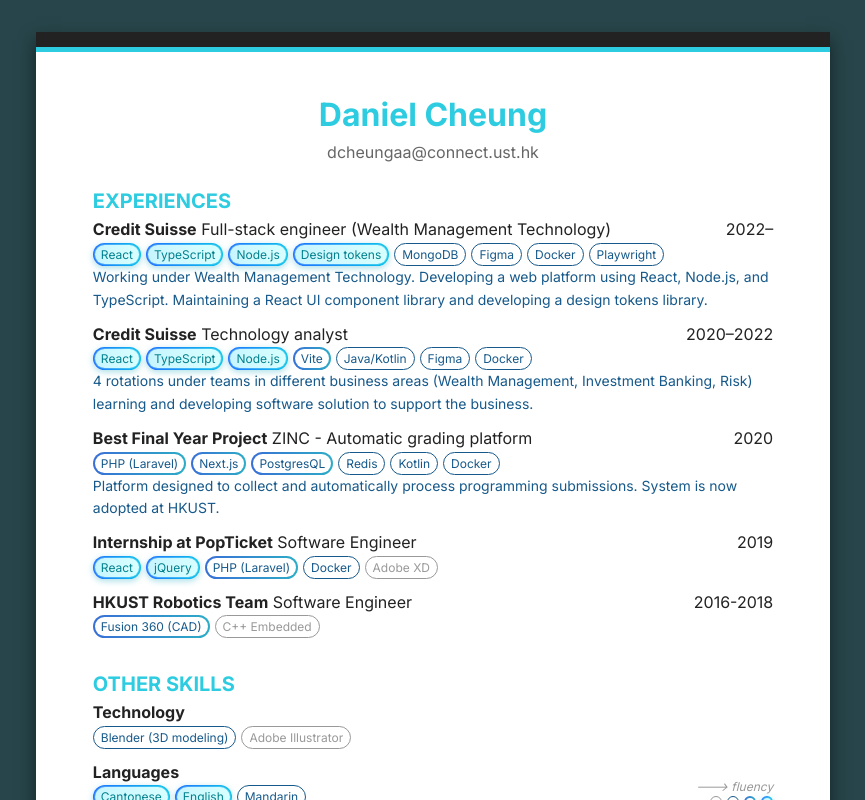
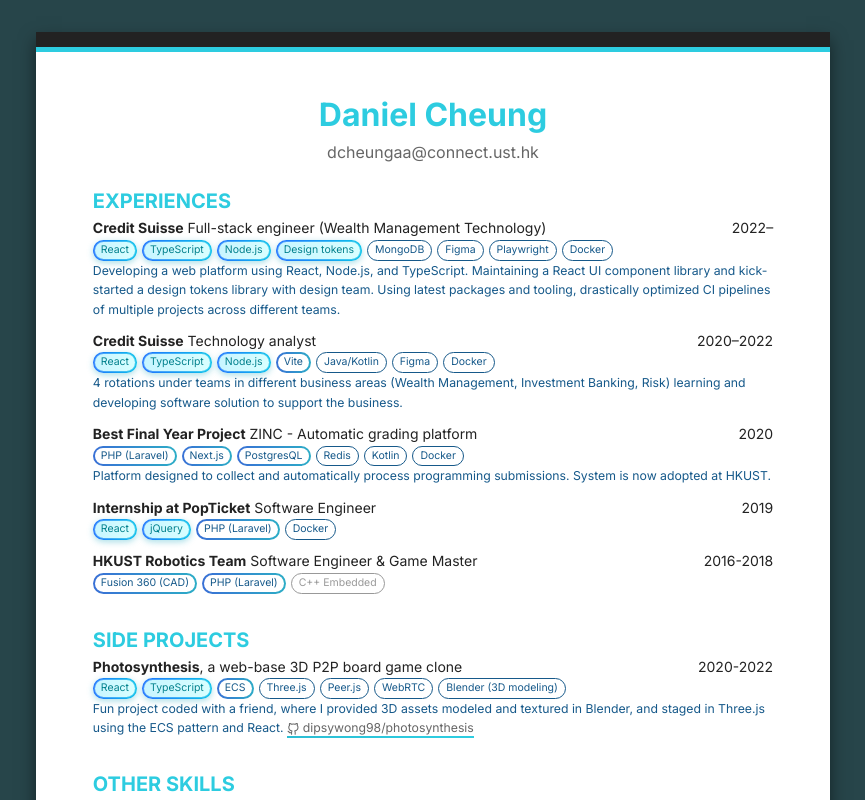
Before and after one commit to danvim/cv, a React (Vite) app: page / in a window 1280 px wide. Shown: the top 800 px of the page, without its empty margins (207-1072 px from the left). Built offline with nearby package versions, Linux system fonts and the light colour scheme.

Commit message:
Add Photosynthesis to CV and rearranged content. Add tel

```diff
--- a/package.json
+++ b/package.json
@@ -10,6 +10,7 @@
   "dependencies": {
     "react": "^18.0.0",
     "react-dom": "^18.0.0",
+    "react-feather": "^2.0.10",
     "styled-components": "^5.3.5"
   },
   "devDependencies": {
--- a/src/App.tsx
+++ b/src/App.tsx
@@ -16,12 +16,22 @@
 import { LI, UL } from "./components/LI";
 import identityImg from "./identity.png";
 import { Logo } from "./components/Logo";
+import { GitHub } from "react-feather";
+
+const tel = import.meta.env.VITE_TEL;
+
+console.log(tel);
 
 const App: FC = () => (
   <A4>
     <Box column centerItems style={{ marginBottom: 20 }}>
       <Heading>Daniel Cheung</Heading>
       <Box gap={32}>
+        {typeof tel === "string" && tel !== "" ? (
+          <Text size={16} color="#666">
+            {tel}
+          </Text>
+        ) : null}
         <Text size={16} color="#666">
           dcheungaa@connect.ust.hk
         </Text>
@@ -45,13 +55,15 @@
               <PerfectTag>Design tokens</PerfectTag>
               <Tag>MongoDB</Tag>
               <Tag>Figma</Tag>
+              <Tag>Playwright</Tag>
               <Tag>Docker</Tag>
-              <Tag>Playwright</Tag>
             </Box>
             <Desc>
-              Working under Wealth Management Technology. Developing a web
-              platform using React, Node.js, and TypeScript. Maintaining a React
-              UI component library and developing a design tokens library.
+              Developing a web platform using React, Node.js, and TypeScript.
+              Maintaining a React UI component library and kick-started a design
+              tokens library with design team. Using latest packages and
+              tooling, drastically optimized CI pipelines of multiple projects
+              across different teams.
             </Desc>
           </Box>
         </LI>
@@ -111,7 +123,6 @@
                 <PerfectTag>jQuery</PerfectTag>
                 <NiceTag>PHP (Laravel)</NiceTag>
                 <Tag>Docker</Tag>
-                <LesserTag>Adobe XD</LesserTag>
               </Box>
             </Box>
           </Entry>
@@ -120,10 +131,12 @@
           <Entry dated="2016-2018">
             <Box column>
               <Text>
-                <strong>HKUST Robotics Team</strong> Software Engineer
+                <strong>HKUST Robotics Team</strong> Software Engineer & Game
+                Master
               </Text>
               <Box gap={5}>
                 <NiceTag>Fusion 360 (CAD)</NiceTag>
+                <NiceTag>PHP (Laravel)</NiceTag>
                 <LesserTag>C++ Embedded</LesserTag>
               </Box>
             </Box>
@@ -132,15 +145,41 @@
       </UL>
     </Section>
 
+    <Section title="Side projects">
+      <UL>
+        <LI>
+          <Box column>
+            <Entry dated="2020-2022">
+              <Text>
+                <strong>Photosynthesis</strong>, a web-base 3D P2P board game
+                clone
+              </Text>
+            </Entry>
+            <Box gap={5}>
+              <PerfectTag>React</PerfectTag>
+              <PerfectTag>TypeScript</PerfectTag>
+              <NiceTag>ECS</NiceTag>
+              <Tag>Three.js</Tag>
+              <Tag>Peer.js</Tag>
+              <Tag>WebRTC</Tag>
+              <Tag>Blender (3D modeling)</Tag>
+            </Box>
+            <Desc>
+              Fun project coded with a friend, where I provided 3D assets
+              modeled and textured in Blender, and staged in Three.js using the
+              ECS pattern and React.{" "}
+              <a href="https://github.com/dipsywong98/photosynthesis">
+                <GitHub size="1em" style={{ verticalAlign: "text-bottom" }} />{" "}
+                dipsywong98/photosynthesis
+              </a>
+            </Desc>
+          </Box>
+        </LI>
+      </UL>
+    </Section>
+
     <Section title="Other skills">
       <UL>
-        <LI>
-          <strong>Technology</strong>
-          <Box gap={5}>
-            <Tag>Blender (3D modeling)</Tag>
-            <LesserTag>Adobe Illustrator</LesserTag>
-          </Box>
-        </LI>
         <LI>
           <Box column>
             <strong>Languages</strong>
--- a/src/index.scss
+++ b/src/index.scss
@@ -15,6 +15,7 @@
   -moz-osx-font-smoothing: grayscale;
   line-height: 1.6;
   -webkit-print-color-adjust: exact;
+  font-size: 14px;
 
   @media screen {
     display: flex;
@@ -53,16 +54,28 @@
   color: #666;
   text-decoration: none;
   position: relative;
+  transition: 0.2s all;
+
+  &:hover {
+    color: #222222;
+
+    &::after {
+      background-position-x: 0;
+    }
+  }
 
   @media screen, print {
     &::after {
       content: '';
       position: absolute;
-      top: 100%;
       left: 0;
       right: 0;
+      bottom: -3px;
       height: 2px;
-      background-color: #2dcce0
+      background-image: linear-gradient(90deg, #396ed6 0%, #2caec6 25%, #2dcce0 75%, #2dcce0 100%);
+      background-size: 300%;
+      background-position-x: 75%;
+      transition: 0.2s all;
     }
   }
 }
```
Also changed, not shown: src/env.d.ts (added, +9 -0 lines), tsconfig.json (+16 -8 lines), 2 other files (tests, documents, lock files or other folders).
